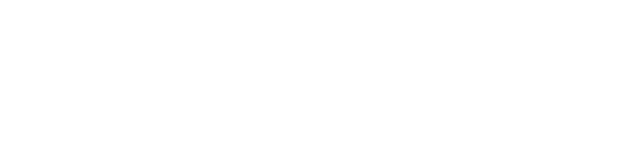
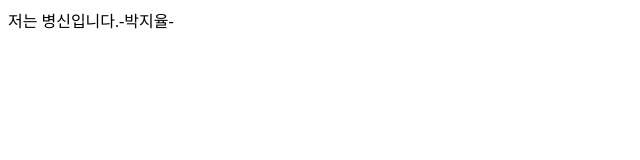
Before and after one commit to 1221jyp/masterpiece, a website: page ht.html in a window 1280 px wide. Shown: the whole page, without its empty margins (0-640 px from the left). Drawn offline with Linux system fonts and the light colour scheme.

Commit message:
문형태 올림

```diff
--- a/ht.html
+++ b/ht.html
@@ -7,6 +7,6 @@
     <title>Document</title>
 </head>
 <body>
-
+    <div>저는 병신입니다.-박지율-</div>
 </body>
 </html>
```
